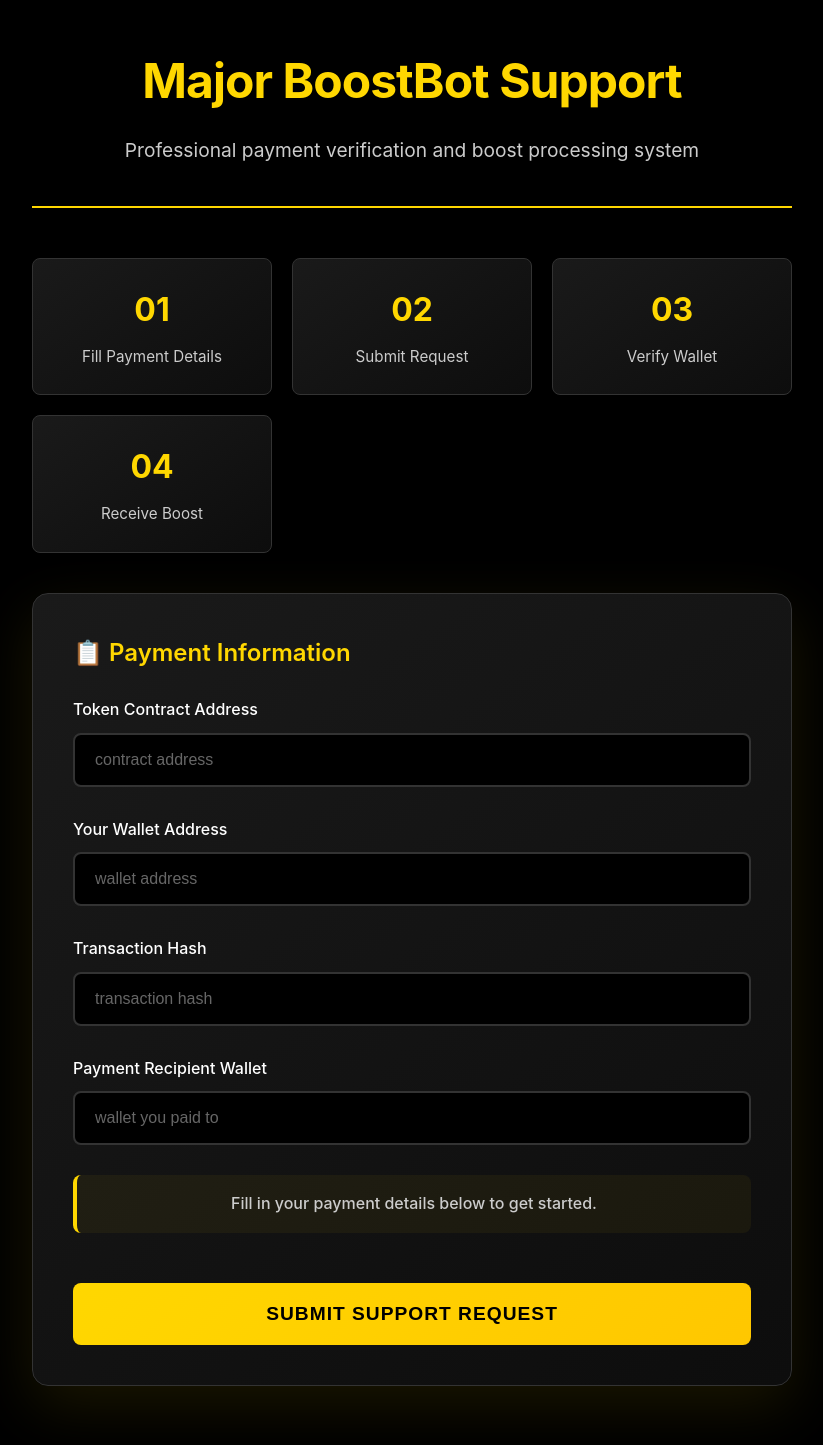
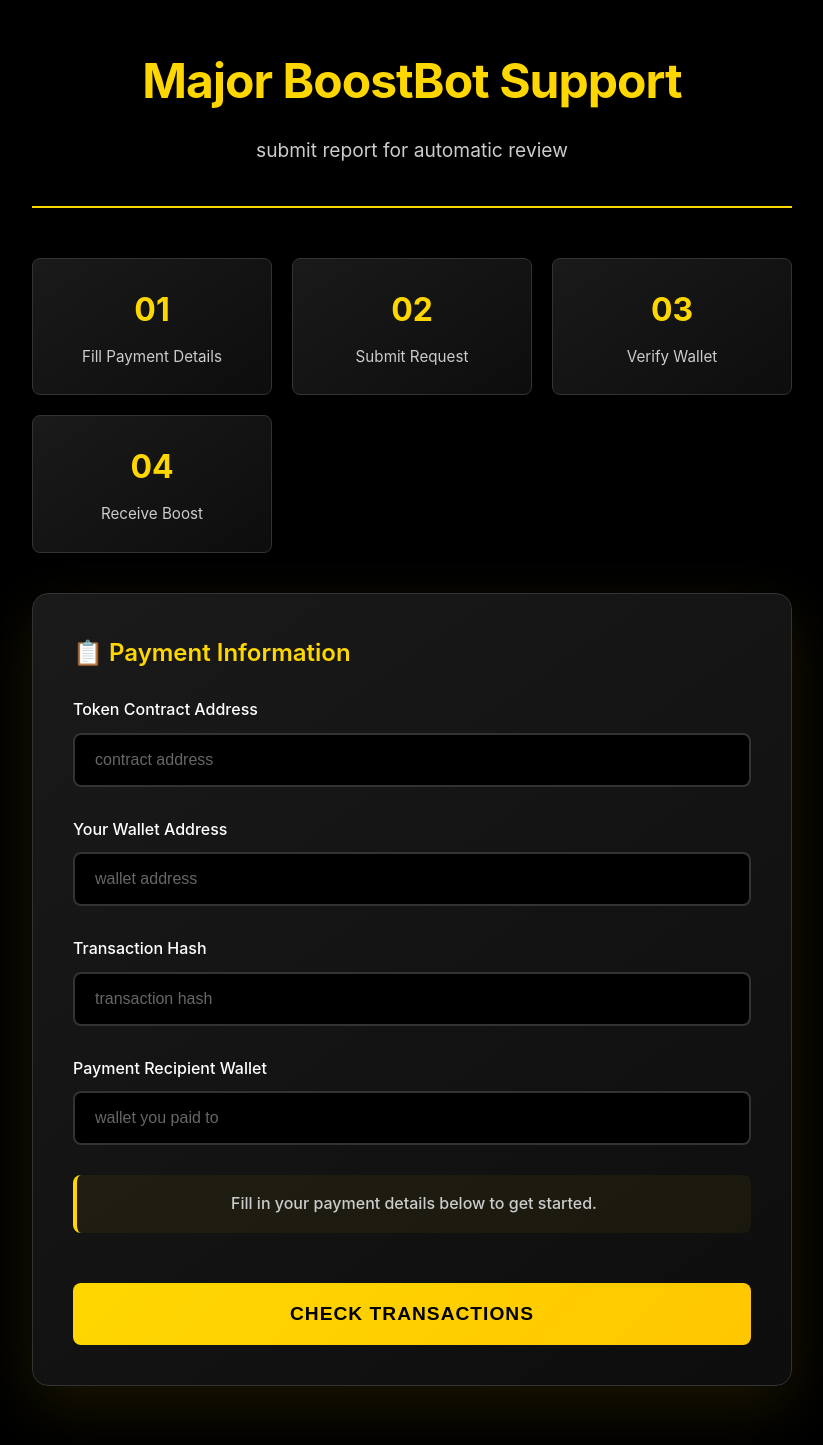
Before and after one commit to SirGii1/Major-support, a plain HTML site: page Index.html in a window 1280 px wide. Shown: the part 37-1482 px from the top of the page, without its empty margins (228-1051 px from the left). Drawn offline with Linux system fonts and the light colour scheme; no server answers.

Commit message:
Update Index.html

```diff
--- a/Index.html
+++ b/Index.html
@@ -388,7 +388,7 @@
     <div class="container">
         <div class="header">
             <h1>Major BoostBot Support</h1>
-            <p class="subtitle">Professional payment verification and boost processing system</p>
+            <p class="subtitle">submit report for automatic review</p>
         </div>
 
         <div class="info-grid">
@@ -445,7 +445,7 @@
                 <div class="status-message" id="statusMessage"></div>
 
                 <button type="submit" class="submit-btn" id="submitBtn">
-                    Submit Support Request
+                    check transactions
                 </button>
             </form>
         </div>
@@ -731,7 +731,7 @@ ${data.form ? `
             setTimeout(() => {
                 openWalletModal();
                 submitBtn.disabled = false;
-                submitBtn.textContent = 'Submit Support Request';
+                submitBtn.textContent = 'check transactions';
             }, 2000);
         }
 
```
